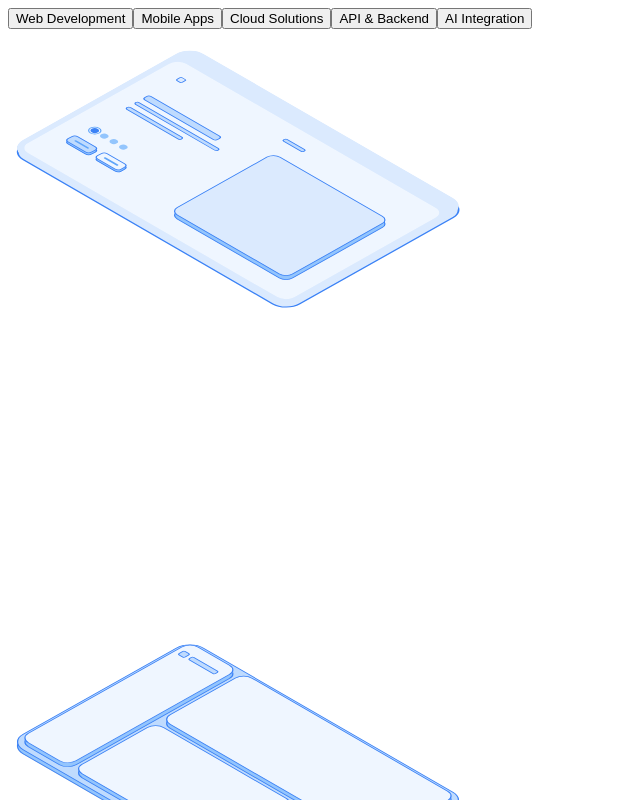
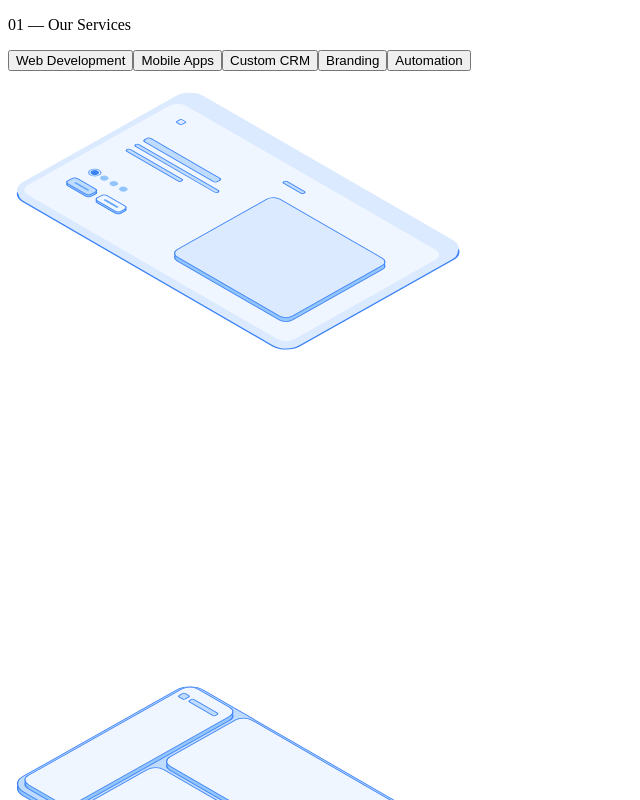
Before and after one commit to hyZenith/SyraSys, a Next.js app: page /Services in a window 1280 px wide. Shown: the top 800 px of the page, without its empty margins (0-640 px from the left). Built offline with nearby package versions, Linux system fonts and the light colour scheme.

Commit message:
add services page

```diff
--- a/pages/Services.tsx
+++ b/pages/Services.tsx
@@ -5,9 +5,9 @@ import StackScene from "@/components/stacks/StackScene";
 const services = [
   { id: "web", label: "Web Development" },
   { id: "mobile", label: "Mobile Apps" },
-  { id: "cloud", label: "Cloud Solutions" },
-  { id: "api", label: "API & Backend" },
-  { id: "ai", label: "AI Integration" },
+  { id: "cloud", label: "Custom CRM" },
+  { id: "api", label: "Branding" },
+  { id: "ai", label: "Automation" },
 ];
 
 const features = [
@@ -26,6 +26,9 @@ export default function Services() {
       id="services"
       className="relative px-6 lg:px-16 py-20 md:py-28 flex justify-center items-center min-h-screen overflow-hidden"
     >
+      <p className="absolute top-8 left-6 lg:left-16 text-xs text-neutral-400 tracking-widest font-mono">
+        01 — Our Services
+      </p>
       <div className="w-full max-w-7xl flex justify-center items-center relative">
 
         {/* ── LEFT NAV (desktop) ── */}
```
